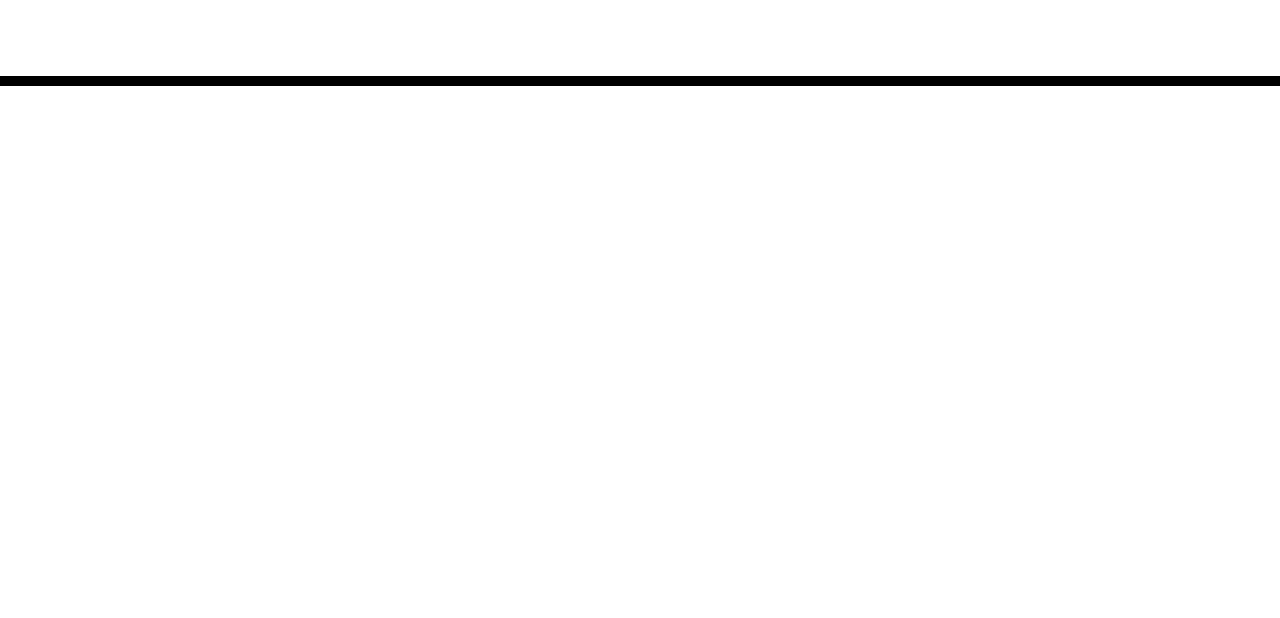
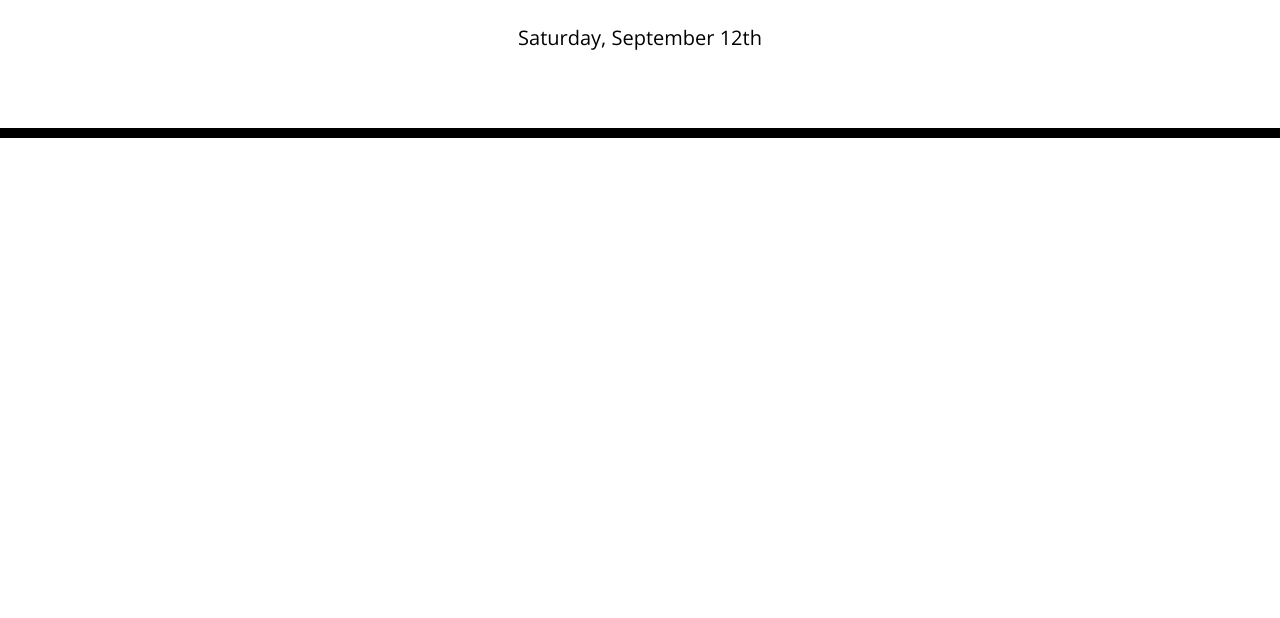
Before and after one commit to DS1826/daily-planner, a plain HTML site: page index.html in a window 1280 px wide. Shown: the part 182-800 px from the top of the page. Drawn offline with nearby package versions, Linux system fonts and the light colour scheme; files that its build step writes are made by us from their sources.

Commit message:
added today's date header and new css file link

```diff
--- a/index.html
+++ b/index.html
@@ -18,7 +18,7 @@
       href="https://fonts.googleapis.com/css?family=Open+Sans&display=swap"
       rel="stylesheet"
     />
-    <link rel="stylesheet" href="style.css" />
+    <link rel="stylesheet" href="assets/style.css" />
     <title>Work Day Scheduler</title>
   </head>
 
@@ -26,13 +26,21 @@
     <header class="jumbotron">
       <h1 class="display-3">Work Day Scheduler</h1>
       <p class="lead">A simple calendar app for scheduling your work day</p>
+      <br>
       <p id="currentDay" class="lead"></p>
     </header>
     <div class="container">
       <!-- Timeblocks go here -->
     </div>
 
+
+
     <script src="https://code.jquery.com/jquery-3.4.1.min.js"></script>
-    <script src="https://cdnjs.cloudflare.com/ajax/libs/moment.js/2.24.0/moment.min.js"></script>
+    <script src="https://cdnjs.cloudflare.com/ajax/libs/moment.js/2.27.0/moment.min.js"></script>
+    <script>
+      const today = moment().format("dddd, MMMM Do");
+      console.log(today);
+      $("#currentDay").text(today);
+    </script>
   </body>
 </html>
```
